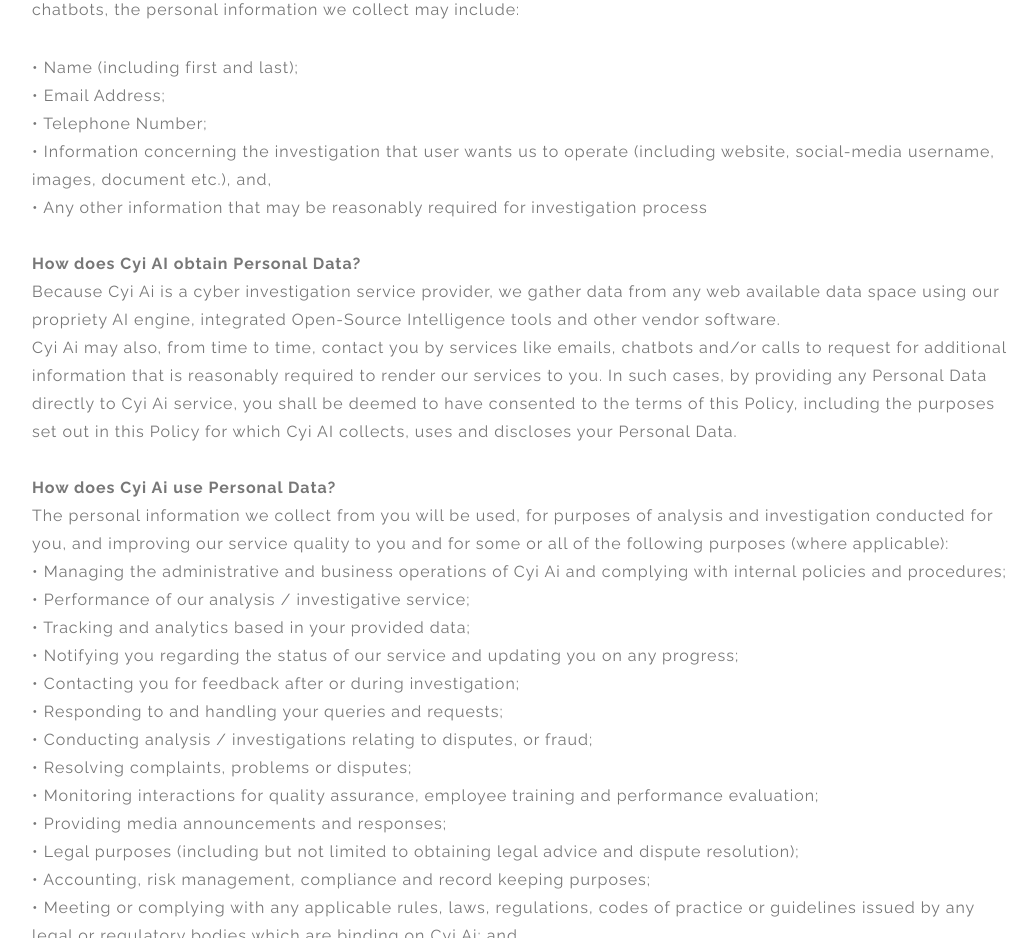
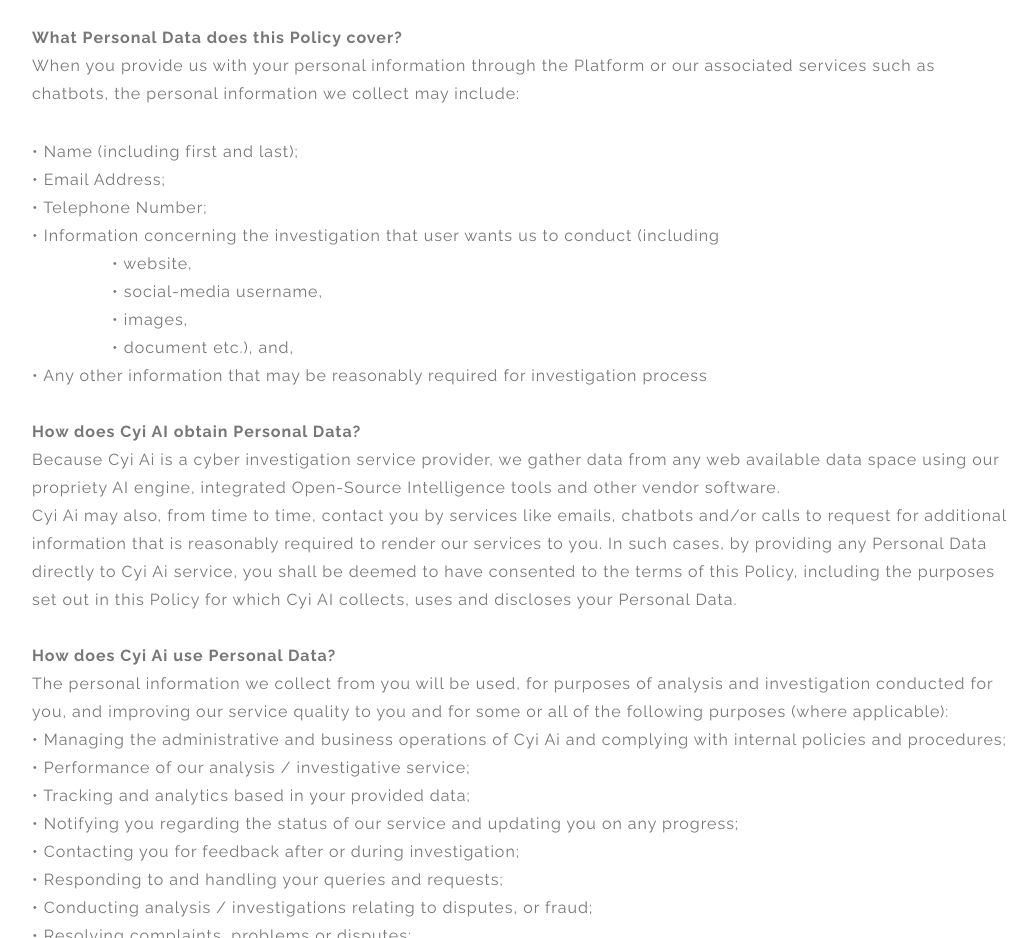
Before and after one commit to CyberInvestigator/CyberIBot_Report, a plain HTML site: page privacy.html in a window 1280 px wide. Shown: the part 800-1738 px from the top of the page, without its empty margins (118-1154 px from the left). Drawn offline with Linux system fonts and the light colour scheme.

Commit message:
made changes to privacy.html according to review

```diff
--- a/privacy.html
+++ b/privacy.html
@@ -66,15 +66,15 @@
                             which Cyi AI collects, uses and discloses such Personal Data.
                             Cyi Ai is committed to complying with the Protection of Personal Data in an Electronic
                             System, and its implementing rules and regulations.<br>
-                            You must only submit to our Platform or related services like our chatbots on other
+                            <br>You must only submit to our Platform or related services like our chatbots on other
                             platforms, information which is accurate and not misleading and you must keep it up to
                             date and inform us of changes (more information below). We reserve the right to request
                             for documentation to verify the information provided by you.<br>
-                            We will only be able to collect your personal information if you voluntarily submit the
+                            <br>We will only be able to collect your personal information if you voluntarily submit the
                             information to us. If you choose not to submit your personal information to us or
                             subsequently withdraw your consent to our use of your personal information, we may not be
                             able to provide you with our Services. <br>
-                            If you provide personal information of any third party to us, we assume that you have
+                            <br>If you provide personal information of any third party to us, we assume that you have
                             obtained the required consent from the relevant third party to share and transfer his/her
                             personal information to us.<br><br>
                             <b>What does Cyi AI do?</b><br>
@@ -87,8 +87,11 @@
                             <li>•	Name (including first and last);</li>
                             <li>•	Email Address;</li>
                             <li>•	Telephone Number;</li>
-                            <li>•	Information concerning the investigation that user wants us to operate (including
-                                website, social-media username, images, document etc.), and,</li>
+                            <li>•	Information concerning the investigation that user wants us to conduct (including
+                                <li style="padding-left:5em;">•	website,</li>
+                                <li style="padding-left:5em;">•	social-media username,</li>
+                                <li style="padding-left:5em;">•	images,</li>
+                                <li style="padding-left:5em;">•	document etc.), and,</li>
                             <li>•	Any other information that may be reasonably required for investigation process</li><br>
                             <b>How does Cyi AI obtain Personal Data?</b><br>
                             Because Cyi Ai is a cyber investigation service provider, we gather data from any web
@@ -131,7 +134,7 @@
                             <li>•   In exceptional circumstances Cyi Ai may be required to disclose personal
                                     information, such as when there are grounds to believe that the disclosure is necessary
                                     to prevent a threat to life or health, or for law enforcement purposes, or for
-                                    fulfilment of legal and regulatory requirements and requests.</li>
+                                    fulfilment of legal and regulatory requirements and requests.</li><br>
                             <b>How is your Personal Data protected from unauthorized disclosure?</b><br>
                             At Cyi Ai, we take all reasonable steps to protect your Personal Data against unauthorized
                             Disclosure. We do not disclose your Personal Data to third parties except when required by
```
